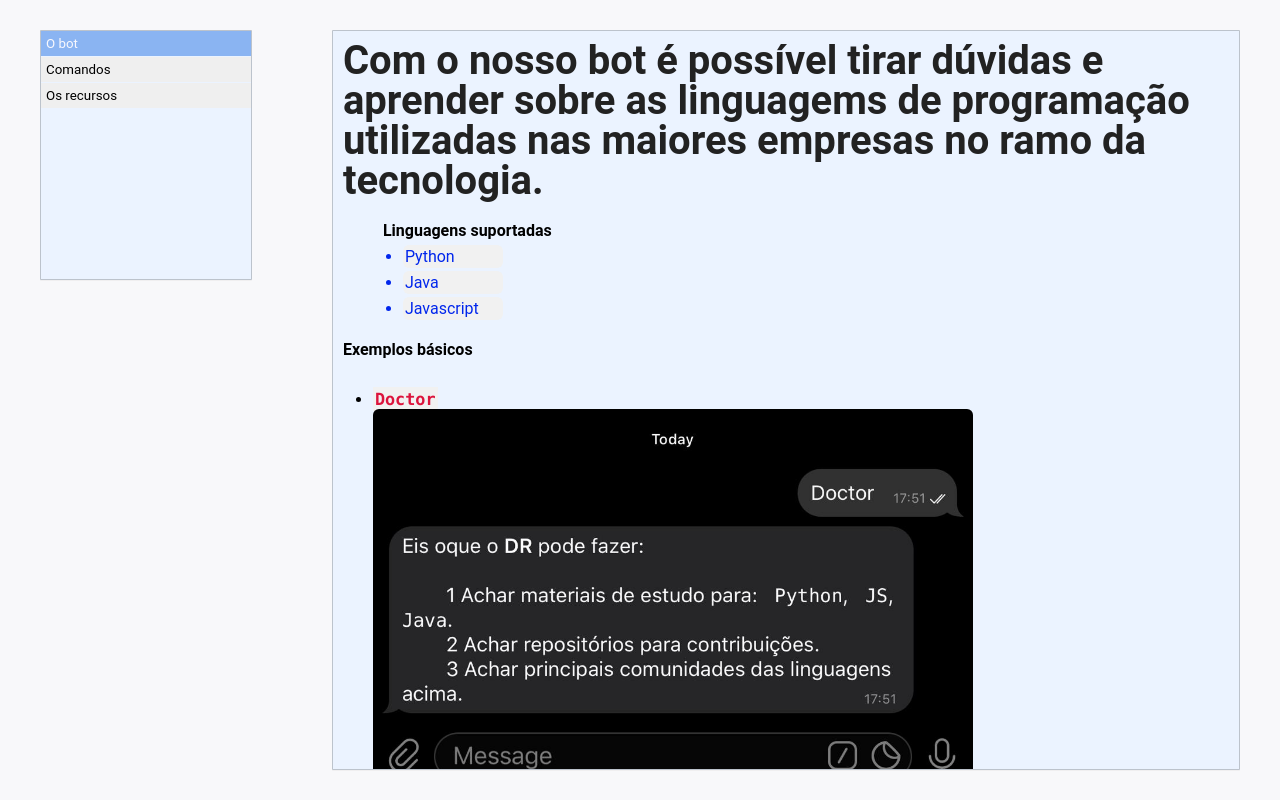
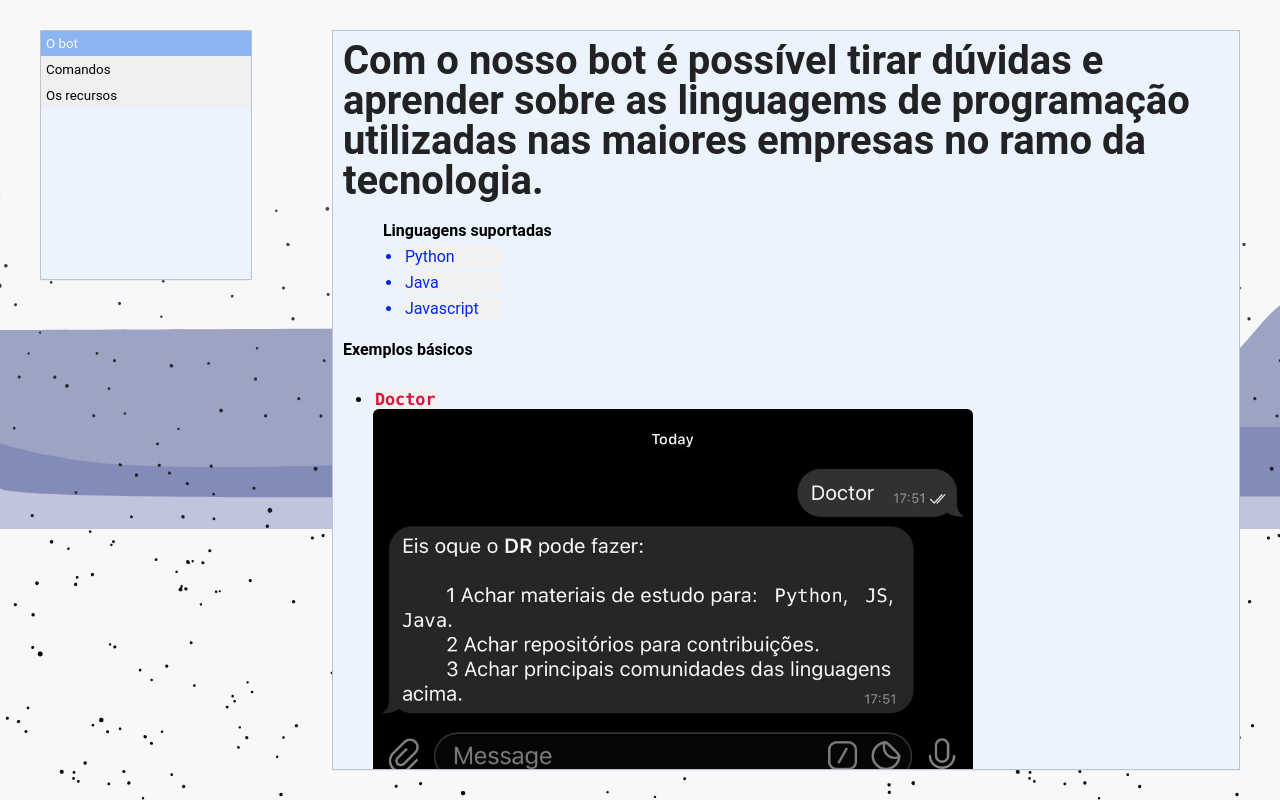
Before and after one commit to cod3baze/azure-push, a website: page public/index.html in a window 1280 px wide. Drawn offline with Linux system fonts and the light colour scheme.

Commit message:
Feat: Background-img closed

```diff
--- a/css/App.css
+++ b/css/App.css
@@ -1,7 +1,16 @@
+body {
+  background: url("../assets/stars.svg") repeat-x scroll center bottom,
+    url("../assets/montains.svg") repeat-x scroll 0% 0%, rgb(11, 10, 13) none repeat scroll 0% 0%;
+  background-size: auto, auto, auto;
+
+  background-color: #F8F8FA;
+}
+
 div#root {
   display: flex;
   max-width: 1300px;
   justify-content: flex-start;
+  background: inherit;
 }
 
 @media (max-width: 610px) {
```
Also changed, not shown: assets/montains.svg (added), assets/stars.svg (added).
